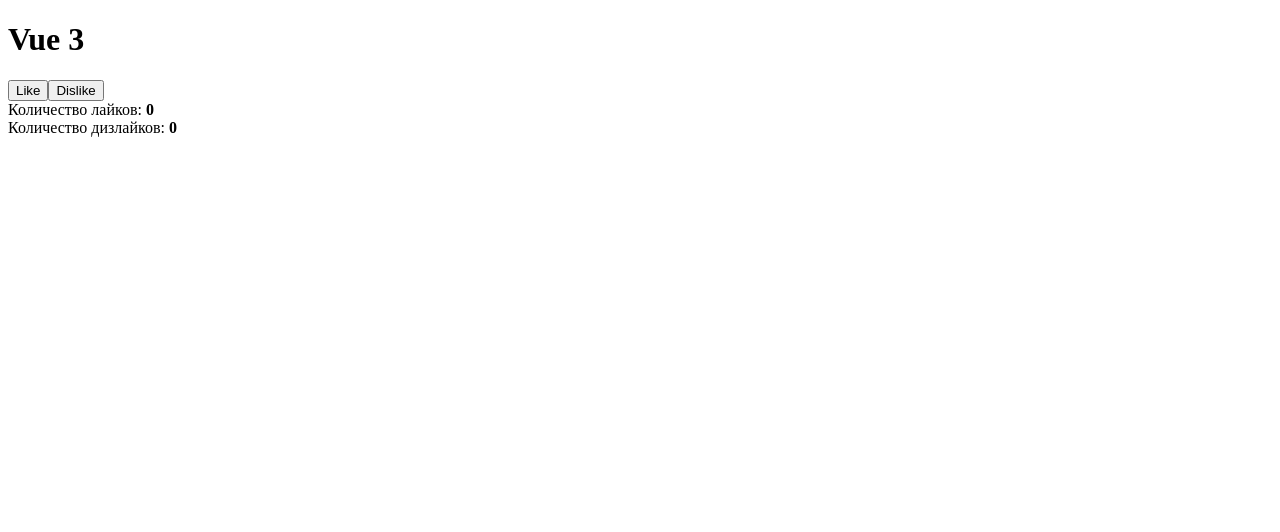
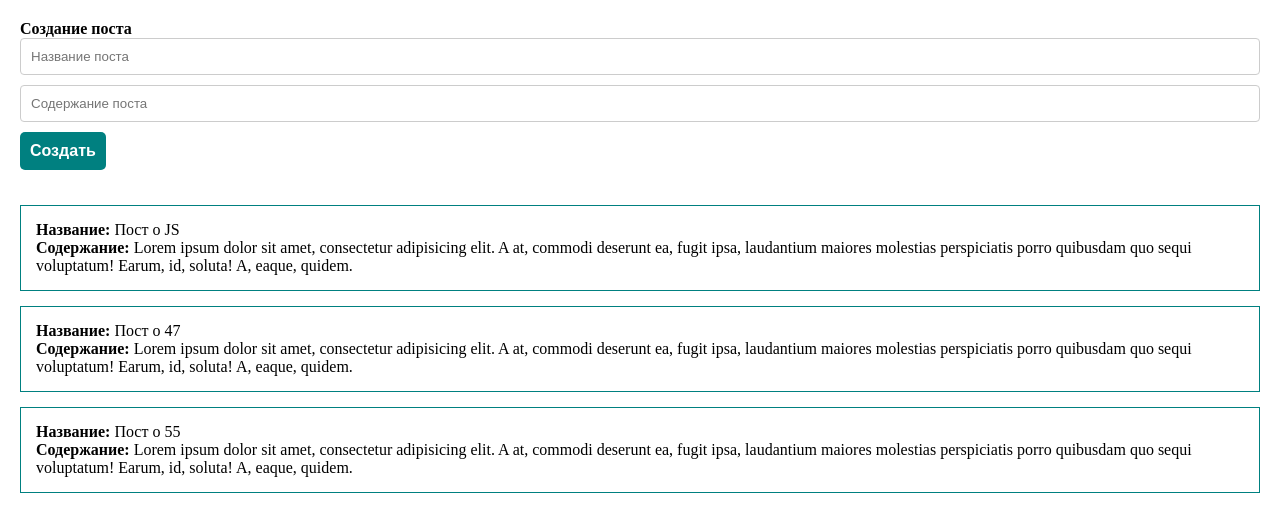
Before and after one commit to Alexandrsv/vue-training, a Vue app: page / in a window 1280 px wide. Shown: the top 532 px of the page. Built offline with nearby package versions, Linux system fonts and the light colour scheme.

Commit message:
add simple form amd posts

```diff
--- a/src/App.vue
+++ b/src/App.vue
@@ -1,13 +1,26 @@
 <template>
-  <div>
-    <h1>Vue 3</h1>
-    <button @click="addLike">Like</button>
-    <button @click="addDislike">Dislike</button>
-    <div>
-      Количество лайков: <strong>{{ likes }}</strong>
-    </div>
-    <div>
-      Количество дизлайков: <strong>{{ dislikes }}</strong>
+  <div class="app">
+    <form @submit.prevent>
+      <h4>Создание поста</h4>
+      <input
+        type="text"
+        v-bind:value="title"
+        @input="title = $event.target.value"
+        class="input"
+        placeholder="Название поста"
+      />
+      <input
+        type="text"
+        v-bind:value="body"
+        @input="body = $event.target.value"
+        class="input"
+        placeholder="Содержание поста"
+      />
+      <button class="btn" @click="createPost">Создать</button>
+    </form>
+    <div class="post" v-for="post in posts">
+      <div><strong>Название: </strong>{{ post.title }}</div>
+      <div><strong>Содержание: </strong>{{ post.body }}</div>
     </div>
   </div>
 </template>
@@ -16,19 +29,81 @@
 export default {
   data() {
     return {
-      likes: 0,
-      dislikes: 0,
+      posts: [
+        {
+          id: 1,
+          title: "Пост о JS",
+          body: "Lorem ipsum dolor sit amet, consectetur adipisicing elit. A at, commodi deserunt ea, fugit ipsa, laudantium maiores molestias perspiciatis porro quibusdam quo sequi voluptatum! Earum, id, soluta! A, eaque, quidem.",
+        },
+        {
+          id: 2,
+          title: "Пост о " + Math.floor(Math.random() * 100),
+          body: "Lorem ipsum dolor sit amet, consectetur adipisicing elit. A at, commodi deserunt ea, fugit ipsa, laudantium maiores molestias perspiciatis porro quibusdam quo sequi voluptatum! Earum, id, soluta! A, eaque, quidem.",
+        },
+        {
+          id: 3,
+          title: "Пост о " + Math.floor(Math.random() * 100),
+          body: "Lorem ipsum dolor sit amet, consectetur adipisicing elit. A at, commodi deserunt ea, fugit ipsa, laudantium maiores molestias perspiciatis porro quibusdam quo sequi voluptatum! Earum, id, soluta! A, eaque, quidem.",
+        },
+      ],
+      title: "",
+      body: "",
     };
   },
   methods: {
-    addLike() {
-      this.likes++;
-    },
-    addDislike() {
-      this.dislikes++;
+    createPost() {
+      this.posts.push({
+        id: this.posts.length + 1,
+        title: this.title,
+        body: this.body,
+      });
+
+      this.title = "";
+      this.body = "";
     },
   },
 };
 </script>
 
-<style></style>
+<style>
+* {
+  box-sizing: border-box;
+  margin: 0;
+  padding: 0;
+}
+
+.app {
+  padding: 20px;
+}
+
+form {
+}
+
+.btn {
+  margin-bottom: 20px;
+  padding: 10px;
+  border: none;
+  border-radius: 5px;
+  background-color: teal;
+  color: #fff;
+  font-size: 16px;
+  font-weight: bold;
+  cursor: pointer;
+  justify-self: flex-start;
+}
+
+.input {
+  width: 100%;
+  padding: 10px;
+  border: 1px solid #ccc;
+  border-radius: 4px;
+  margin-bottom: 10px;
+  outline: none;
+}
+
+.post {
+  padding: 15px;
+  border: 1px solid teal;
+  margin-top: 15px;
+}
+</style>
```
